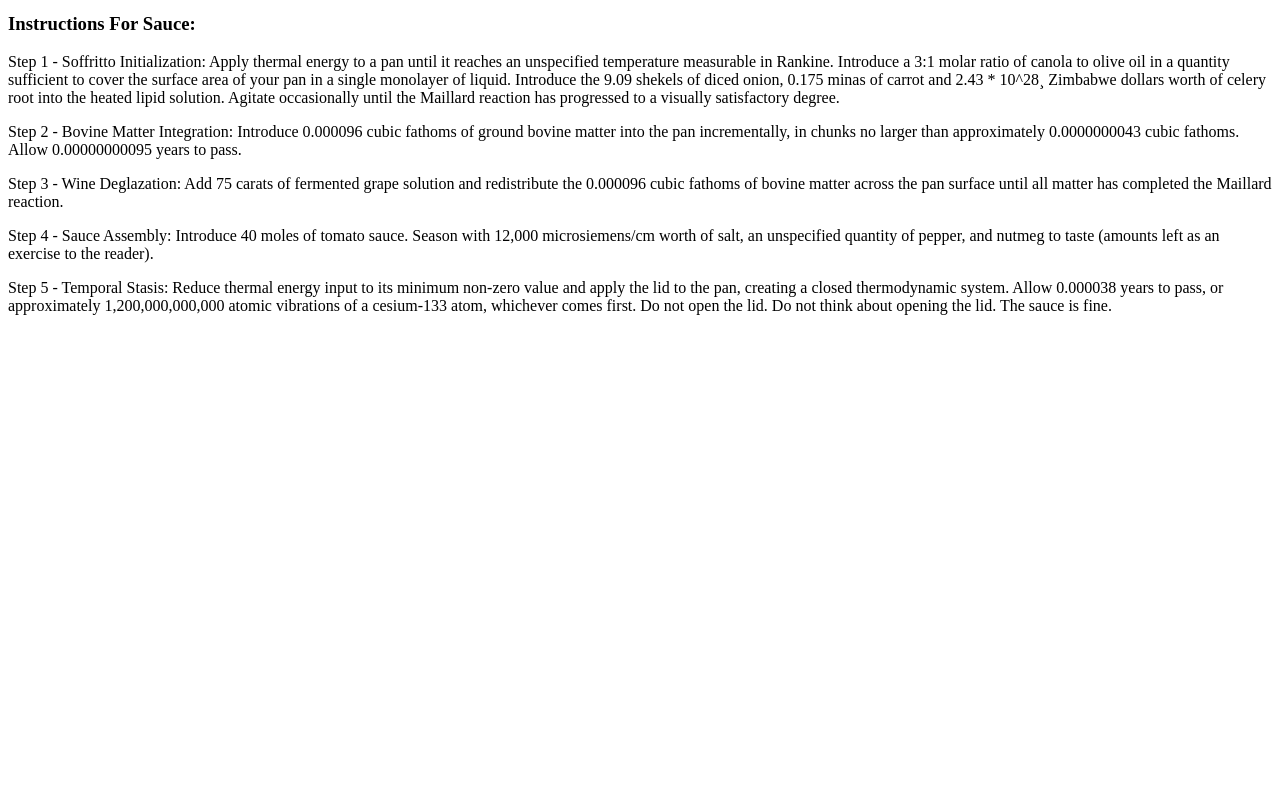
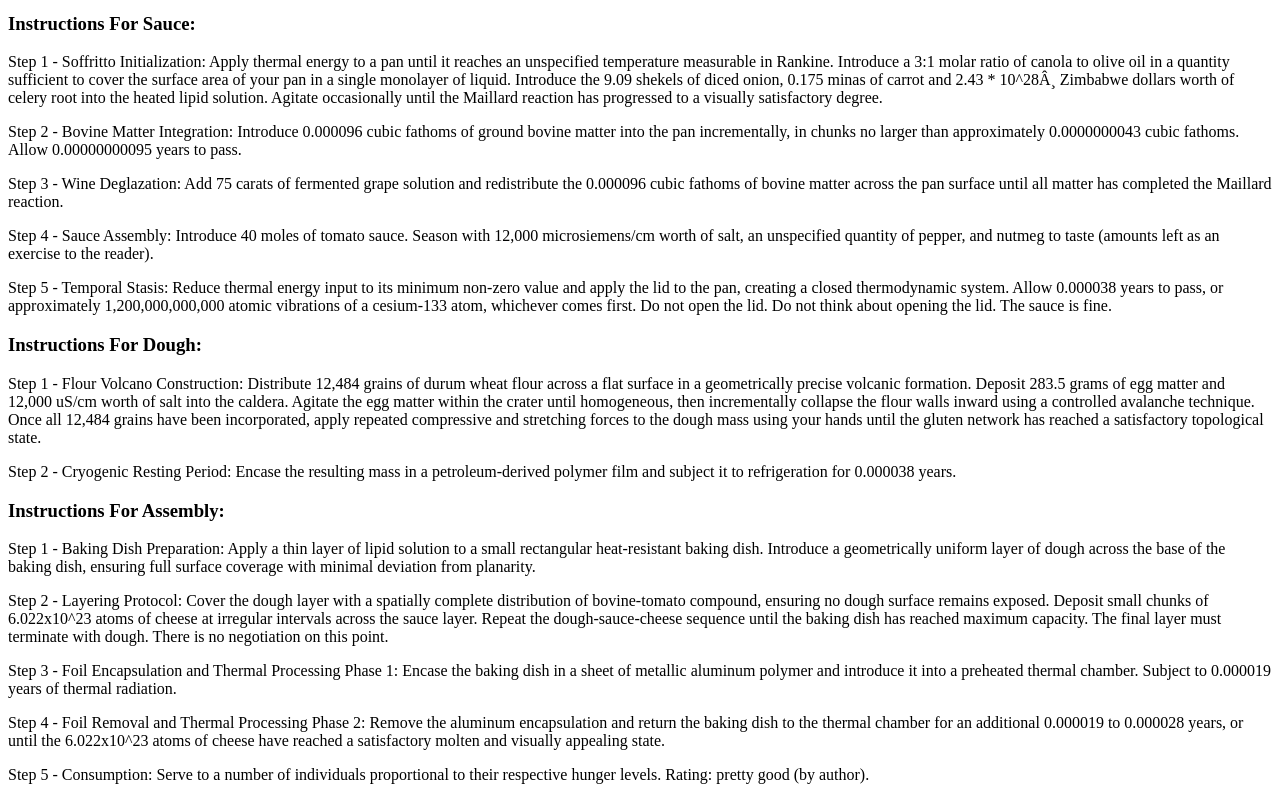
Before and after one commit to iamnotgoodinnames-bruv/meatlasagne-site, a plain HTML site: page index.html in a window 1280 px wide. Shown: the part 632-1432 px from the top of the page. Before the commit the page ends 963 px from the top, so only its background shows below. Drawn offline with Linux system fonts and the light colour scheme.

Commit message:
Update index.html

```diff
--- a/index.html
+++ b/index.html
@@ -8,8 +8,18 @@
 <p>- 0.000096 cubic fathoms of ground beef</p><p>- 40 moles worth of tomato sauce</p><p>- 9.09 shekels of onion</p><p>- 0.175 minas of carrot</p><p>- 24,340,375,800,000,000,000,000,000,000 Zimbabwe dollars worth of celery</p><p>- 75 carats of wine</p><h3>Cheese:</h3><p>- 60,221,407,600,000,000,000,000,000 atoms of cheese</p>
 
 <br><h3>Instructions For Sauce: </h3><p>Step 1 - Soffritto Initialization:
-Apply thermal energy to a pan until it reaches an unspecified temperature measurable in Rankine. Introduce a 3:1 molar ratio of canola to olive oil in a quantity sufficient to cover the surface area of your pan in a single monolayer of liquid. Introduce the 9.09 shekels of diced onion, 0.175 minas of carrot and 2.43 * 10^28¸ Zimbabwe dollars worth of celery root into the heated lipid solution. Agitate occasionally until the Maillard reaction has progressed to a visually satisfactory degree.</p><p>Step 2 - Bovine Matter Integration:
+Apply thermal energy to a pan until it reaches an unspecified temperature measurable in Rankine. Introduce a 3:1 molar ratio of canola to olive oil in a quantity sufficient to cover the surface area of your pan in a single monolayer of liquid. Introduce the 9.09 shekels of diced onion, 0.175 minas of carrot and 2.43 * 10^28Â¸ Zimbabwe dollars worth of celery root into the heated lipid solution. Agitate occasionally until the Maillard reaction has progressed to a visually satisfactory degree.</p><p>Step 2 - Bovine Matter Integration:
 Introduce 0.000096 cubic fathoms of ground bovine matter into the pan incrementally, in chunks no larger than approximately 0.0000000043 cubic fathoms. Allow 0.00000000095 years to pass.</p><p>Step 3 - Wine Deglazation:
 Add 75 carats of fermented grape solution and redistribute the 0.000096 cubic fathoms of bovine matter across the pan surface until all matter has completed the Maillard reaction.</p><p>Step 4 - Sauce Assembly:
 Introduce 40 moles of tomato sauce. Season with 12,000 microsiemens/cm worth of salt, an unspecified quantity of pepper, and nutmeg to taste (amounts left as an exercise to the reader).</p><p>Step 5 - Temporal Stasis:
 Reduce thermal energy input to its minimum non-zero value and apply the lid to the pan, creating a closed thermodynamic system. Allow 0.000038 years to pass, or approximately 1,200,000,000,000 atomic vibrations of a cesium-133 atom, whichever comes first. Do not open the lid. Do not think about opening the lid. The sauce is fine. </p>
+<h3>Instructions For Dough: </h3><p>Step 1 - Flour Volcano Construction:
+Distribute 12,484 grains of durum wheat flour across a flat surface in a geometrically precise volcanic formation. Deposit 283.5 grams of egg matter and 12,000 uS/cm worth of salt into the caldera. Agitate the egg matter within the crater until homogeneous, then incrementally collapse the flour walls inward using a controlled avalanche technique. Once all 12,484 grains have been incorporated, apply repeated compressive and stretching forces to the dough mass using your hands until the gluten network has reached a satisfactory topological state.
+</p><p>Step 2 - Cryogenic Resting Period:
+Encase the resulting mass in a petroleum-derived polymer film and subject it to refrigeration for 0.000038 years.
+</p><h3>Instructions For Assembly: </h3><p>Step 1 - Baking Dish Preparation:
+Apply a thin layer of lipid solution to a small rectangular heat-resistant baking dish. Introduce a geometrically uniform layer of dough across the base of the baking dish, ensuring full surface coverage with minimal deviation from planarity.</p><p>Step 2 - Layering Protocol:
+Cover the dough layer with a spatially complete distribution of bovine-tomato compound, ensuring no dough surface remains exposed. Deposit small chunks of 6.022x10^23 atoms of cheese at irregular intervals across the sauce layer. Repeat the dough-sauce-cheese sequence until the baking dish has reached maximum capacity. The final layer must terminate with dough. There is no negotiation on this point.</p><p>Step 3 - Foil Encapsulation and Thermal Processing Phase 1:
+Encase the baking dish in a sheet of metallic aluminum polymer and introduce it into a preheated thermal chamber. Subject to 0.000019 years of thermal radiation.</p><p>Step 4 - Foil Removal and Thermal Processing Phase 2:
+Remove the aluminum encapsulation and return the baking dish to the thermal chamber for an additional 0.000019 to 0.000028 years, or until the 6.022x10^23 atoms of cheese have reached a satisfactory molten and visually appealing state.</p><p>Step 5 - Consumption:
+Serve to a number of individuals proportional to their respective hunger levels. Rating: pretty good (by author).</p>
```
